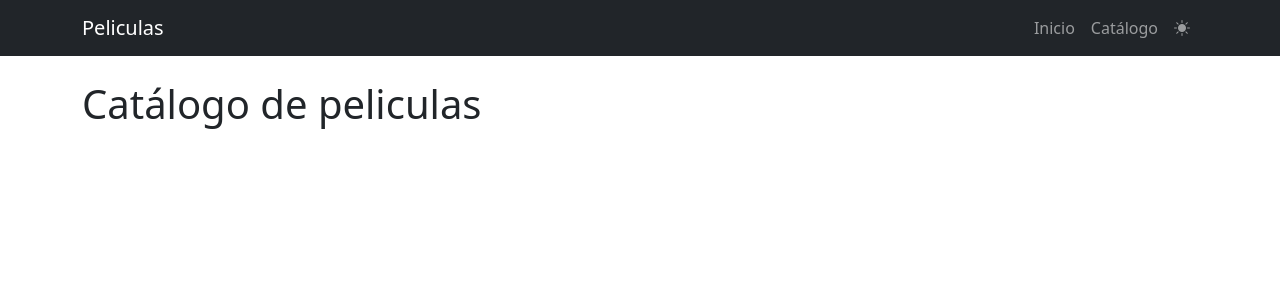
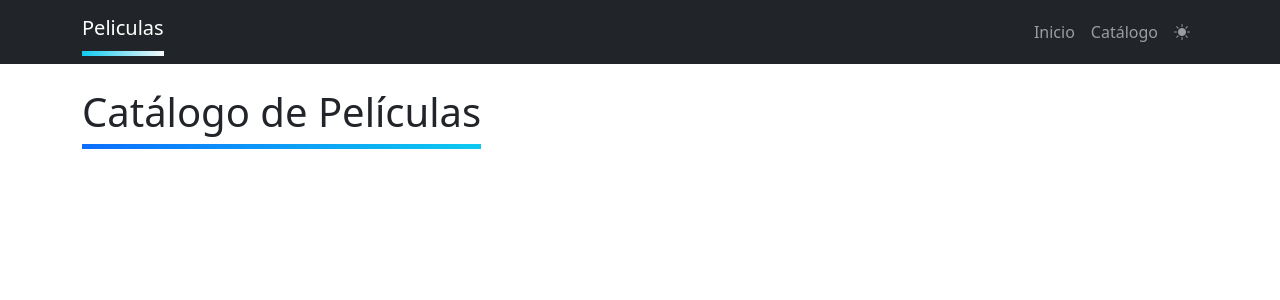
Before and after one commit to EmanuelGBolig/Proyecto_Django_Peliculas, a Django app: page /catalogo/ in a window 1280 px wide. Shown: the top 300 px of the page. Run offline with Django 5.2, Linux system fonts and the light colour scheme; data that the repository does not hold is empty.

Commit message:
cambios 2

```diff
--- a/templates/base.html
+++ b/templates/base.html
@@ -22,31 +22,50 @@
     <style>
       /* 1. Hacemos espacio abajo para los indicadores */
       #carruselDestacadas {
-        margin-bottom: 60px; /* Espacio para que quepan los indicadores */
+        margin-bottom: 60px;
       }
 
       /* 2. Reposicionamos los indicadores (la barra inferior) */
       #carruselDestacadas .carousel-indicators {
-        bottom: -50px; /* Los empuja 50px hacia abajo, fuera del carrusel */
+        bottom: -50px;
       }
 
-      /* 3. Damos color a los indicadores (para que se vean en tema claro/oscuro) */
+      /* 3. Damos color a los indicadores (para que se vean) */
       #carruselDestacadas .carousel-indicators [data-bs-target] {
-         /* Un color neutral que se ve en ambos temas */
         background-color: #888;
       }
 
-      /* 4. Damos color a las flechas (a veces el tema oscuro las esconde) */
+      /* 4. Damos color a las flechas (por si el tema las esconde) */
       #carruselDestacadas .carousel-control-prev-icon,
       #carruselDestacadas .carousel-control-next-icon {
-         /* Filtro para hacer el ícono SVG más visible */
          filter: brightness(0.8) invert(0.3);
       }
 
-      /* 5. (¡LA CLAVE!) Levanta las tarjetas para que sean clickeables */
+      /* 5. Levanta las tarjetas del carrusel para que sean clickeables */
       .carousel-card-link {
         position: relative; /* Necesario para que z-index funcione */
         z-index: 2;         /* Pone el enlace por encima de las flechas (z-index: 1) */
+      }
+
+      /* 6. Estilo de subrayado para los títulos */
+      .titulo-distintivo {
+        border-bottom: 5px solid;
+        border-image-slice: 1;
+        border-image-source: linear-gradient(to right, var(--bs-primary), var(--bs-info));
+        padding-bottom: 8px;
+        width: fit-content;
+      }
+      .navbar-brand.titulo-distintivo {
+        border-image-source: linear-gradient(to right, var(--bs-info), var(--bs-light));
+      }
+
+      /* 7. Animación de "hover" para TODAS las tarjetas */
+      .card {
+        transition: transform 0.2s ease-in-out, box-shadow 0.2s ease-in-out;
+      }
+      .card:hover {
+        transform: scale(1.03); /* Agranda la tarjeta un 3% */
+        box-shadow: 0 4px 20px rgba(var(--bs-body-color-rgb), 0.1);
       }
     </style>
     </head>
@@ -54,7 +73,7 @@
 
 <nav class="navbar navbar-expand-lg navbar-dark bg-dark">
   <div class="container">
-    <a class="navbar-brand" href="{% url 'home' %}">Peliculas</a>
+    <a class="navbar-brand titulo-distintivo" href="{% url 'home' %}">Peliculas</a>
 
     <button class="navbar-toggler" type="button" data-bs-toggle="collapse" data-bs-target="#navbarContenido" aria-controls="navbarContenido" aria-expanded="false" aria-label="Toggle navigation">
       <span class="navbar-toggler-icon"></span>
@@ -75,7 +94,6 @@
         </li>
       </ul>
     </div>
-
   </div>
 </nav>
 
@@ -102,8 +120,7 @@
             icon.classList.add('bi-sun-fill');
           }
         }
-
-        updateIcon();
+        updateIcon(); // Pone el ícono correcto al cargar
 
         toggler.addEventListener('click', function(e) {
           e.preventDefault();
--- a/templates/catalogo.html
+++ b/templates/catalogo.html
@@ -1,50 +1,36 @@
-{% extends 'base.html' %} {% block content %}
-<style>
-  .card {
-    /* Prepara la tarjeta para una transición suave */
-    transition: transform 0.2s ease-in-out, box-shadow 0.2s ease-in-out;
-  }
+{% extends 'base.html' %}
 
-  .card:hover {
-    /* La levanta y agranda ligeramente */
-    transform: scale(1.03);
-
-    /* Añade una sombra más pronunciada para dar profundidad */
-    box-shadow: 0 4px 20px rgba(0, 0, 0, 0.1);
-  }
-</style>
-
-<h1 class="mb-4">Catálogo de peliculas</h1>
+{% block content %}
+  <h1 class="mb-4 titulo-distintivo">Catálogo de Películas</h1>
 
   <div class="row">
     {% for pelicula in peliculas %}
       <div class="col-md-4 mb-4">
-    <a
-      href="{% url 'pelicula_detail' pelicula.pk %}"
-      class="text-decoration-none text-dark"
-    >
+
+        <a href="{% url 'pelicula_detail' pelicula.pk %}" class="text-decoration-none text-dark">
           <div class="card h-100">
             {% if pelicula.imagen %}
               <img
                 src="{{ pelicula.imagen.url }}"
                 class="card-img-top"
                 alt="{{ pelicula.titulo }}"
-          style="height: 500px; object-fit: cover"
+                style="height: 400px; object-fit: cover;"
               />
             {% else %}
               <img
                 src="https://via.placeholder.com/400x600.png?text=Sin+Portada"
                 class="card-img-top"
                 alt="Sin portada"
+                style="height: 400px; object-fit: cover;"
               />
             {% endif %}
-
             <div class="card-body">
               <h5 class="card-title">{{ pelicula.titulo }}</h5>
               <h6 class="card-subtitle mb-2 text-muted">{{ pelicula.autor }}</h6>
             </div>
           </div>
         </a>
+
       </div>
     {% endfor %}
   </div>
--- a/templates/home.html
+++ b/templates/home.html
@@ -1,8 +1,7 @@
 {% extends 'base.html' %}
 
 {% block content %}
-
-  <h1 class="display-5 fw-bold text-center mb-4">Películas Destacadas</h1>
+  <h1 class="display-5 fw-bold text-center mb-4 titulo-distintivo">Películas Destacadas</h1>
 
   <div id="carruselDestacadas" class="carousel slide" data-bs-ride="carousel">
 
@@ -61,5 +60,4 @@
       <span class="visually-hidden">Next</span>
     </button>
   </div>
-
 {% endblock %}
```
Also changed, not shown: templates/pelicula_detail.html (+20 -25 lines). Lines whose indentation alone changed are shown as unchanged.
